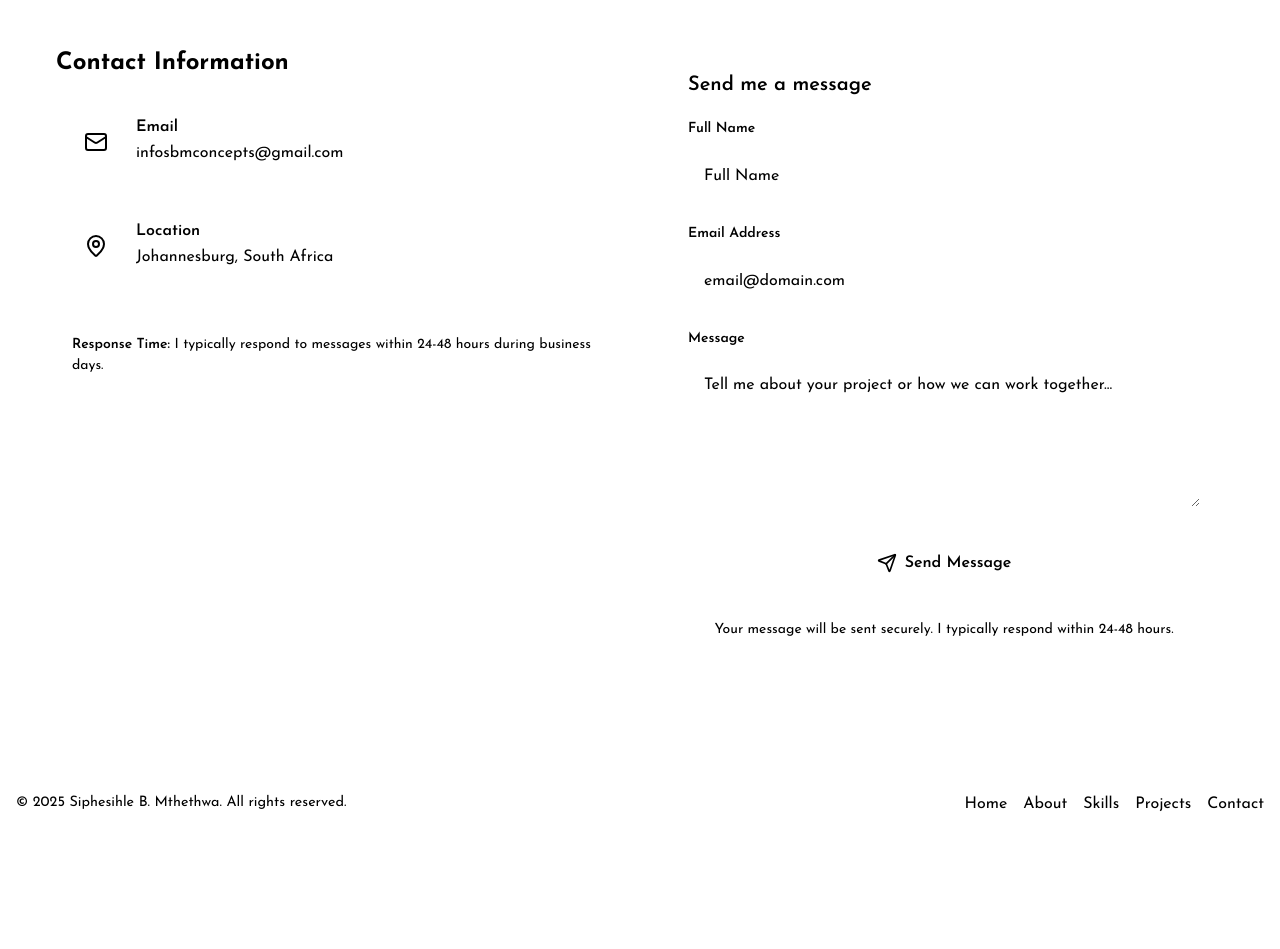
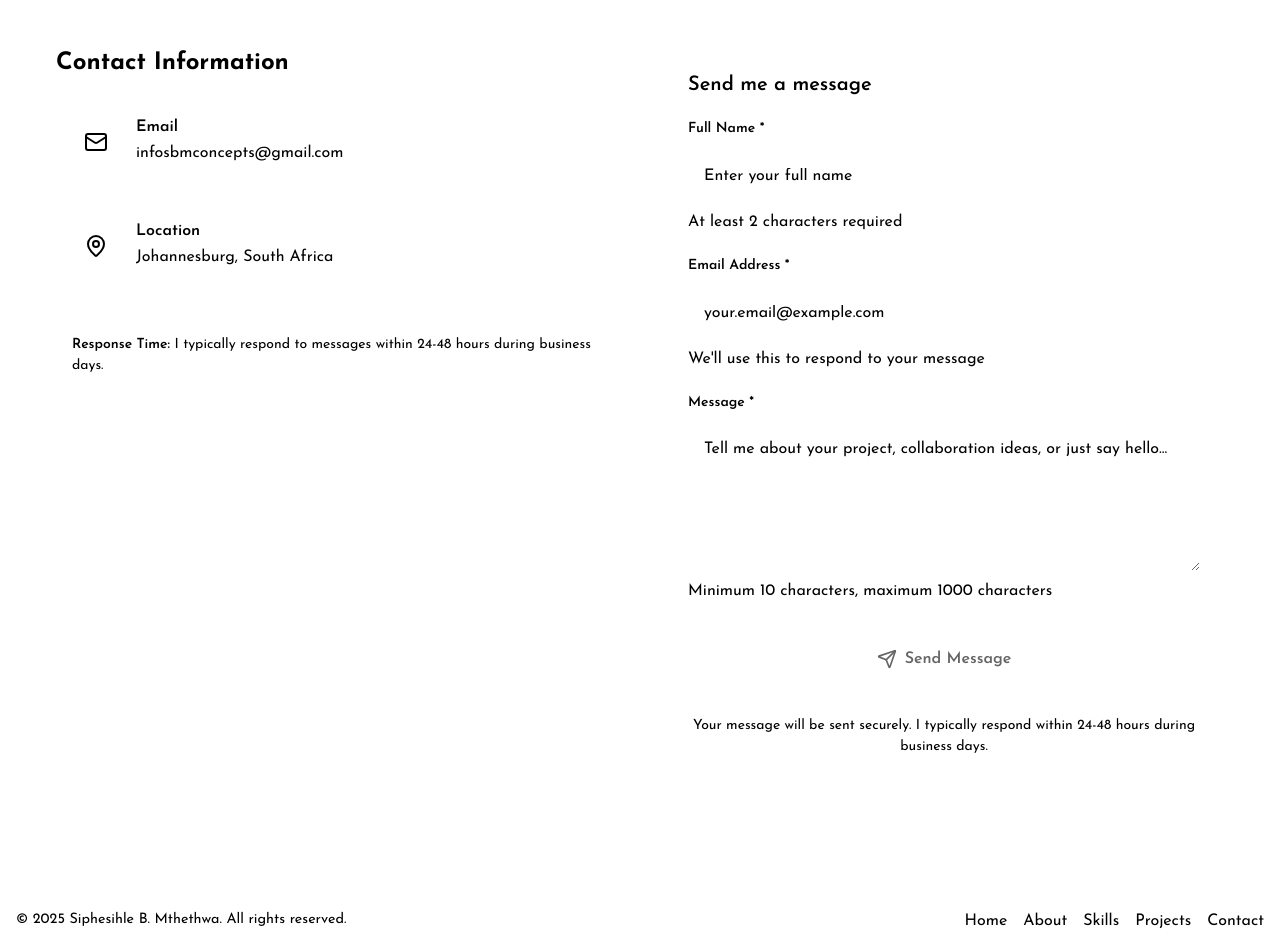
Before and after one commit to Sihle-Thwa/PortfolioV2, a Next.js app: page / in a window 1280 px wide. Shown: the part 2800-3749 px from the top of the page. Before the commit the page ends 3632 px from the top, so only its background shows below. Built offline with nearby package versions, Linux system fonts and the light colour scheme.

Commit message:
refactor: enhance contact form error handling and improve accessibility; update ContactSection structure

```diff
--- a/src/app/components/forms/contact-form.tsx
+++ b/src/app/components/forms/contact-form.tsx
@@ -1,5 +1,6 @@
 "use client";
 
+import { useCallback, useRef } from "react";
 import { useForm } from "react-hook-form";
 import { zodResolver } from "@hookform/resolvers/zod";
 import { useMutation } from "@tanstack/react-query";
@@ -7,16 +8,50 @@ import { toast } from "react-hot-toast";
 import { contactSchema, type ContactFormData } from "../../lib/validations";
 import { Loader2, Send } from "lucide-react";
 
+// Types for API responses
+interface ApiSuccessResponse {
+  message: string;
+  success: true;
+  messageId?: string;
+  timestamp: string;
+}
+
+interface ApiErrorResponse {
+  error: string;
+  message: string;
+  success: false;
+  timestamp: string;
+  details?: Record<string, unknown>;
+}
+
+interface ValidationErrorResponse extends ApiErrorResponse {
+  issues: Array<{
+    field: string;
+    message: string;
+  }>;
+}
+
 /**
- * Submit contact form data to API
- * Server-side validation and email sending
+ * Submit contact form data to API with enhanced error handling
+ * @param data - Validated contact form data
+ * @returns Promise resolving to API response
  */
-async function submitContactForm(data: ContactFormData) {
+async function submitContactForm(data: ContactFormData): Promise<ApiSuccessResponse> {
+  const controller = new AbortController();
+  const timeoutId = setTimeout(() => controller.abort(), 30000); // 30 second timeout
+
+  try {
     const response = await fetch("/api/contact", {
       method: "POST",
-    headers: { "Content-Type": "application/json" },
+      headers: {
+        "Content-Type": "application/json",
+        "Accept": "application/json"
+      },
       body: JSON.stringify(data),
+      signal: controller.signal,
     });
+
+    clearTimeout(timeoutId);
 
     // Handle successful response
     if (response.ok) {
@@ -24,93 +59,218 @@ async function submitContactForm(data: ContactFormData) {
 
       // Parse JSON response
       if (contentType.includes("application/json")) {
-      return response.json();
+        const result = await response.json();
+        return result as ApiSuccessResponse;
       }
 
       // Handle 204 No Content
       if (response.status === 204) {
-      return { success: true };
+        return {
+          success: true,
+          message: "Message sent successfully!",
+          timestamp: new Date().toISOString()
+        };
       }
 
-    // Fallback to text
-    return { success: true, data: await response.text() };
+      // Fallback for non-JSON success responses
+      return {
+        success: true,
+        message: "Message sent successfully!",
+        timestamp: new Date().toISOString()
+      };
     }
 
-  // Handle error responses
+    // Handle error responses with detailed error parsing
     let errorMessage = "Failed to send message. Please try again.";
+    let errorDetails: Record<string, unknown> | undefined;
 
     try {
-    const errorData = await response.json();
+      const errorData: ApiErrorResponse | ValidationErrorResponse = await response.json();
       errorMessage = errorData.message || errorData.error || errorMessage;
+
+      // Handle validation errors specifically
+      if ('issues' in errorData && errorData.issues) {
+        const fieldErrors = errorData.issues.map(issue => `${issue.field}: ${issue.message}`).join(", ");
+        errorMessage = `Validation error: ${fieldErrors}`;
+      }
+
+      errorDetails = errorData.details;
     } catch {
-    // If JSON parsing fails, try to get text
+      // If JSON parsing fails, try to get text response
       try {
         const errorText = await response.text();
         if (errorText) {
           errorMessage = errorText;
         }
       } catch {
-      // Use default error message
+        // Use status-specific error messages
+        switch (response.status) {
+          case 429:
+            errorMessage = "Too many requests. Please wait before sending another message.";
+            break;
+          case 503:
+            errorMessage = "Email service is temporarily unavailable. Please try again later.";
+            break;
+          case 500:
+            errorMessage = "Server error. Please try again later.";
+            break;
+          default:
+            errorMessage = `Request failed with status ${response.status}`;
+        }
       }
     }
 
-  throw new Error(errorMessage);
+    const error = new Error(errorMessage) as Error & { details?: Record<string, unknown>; status?: number };
+    error.details = errorDetails;
+    error.status = response.status;
+    throw error;
+
+  } catch (error) {
+    clearTimeout(timeoutId);
+
+    // Handle network and timeout errors
+    if (error instanceof Error) {
+      if (error.name === 'AbortError') {
+        throw new Error("Request timeout. Please check your connection and try again.");
+      }
+      if (error.message.includes('fetch')) {
+        throw new Error("Network error. Please check your connection and try again.");
+      }
+    }
+
+    throw error;
+  }
 }
 
 export default function ContactForm() {
+  // Ref for form reset and focus management
+  const formRef = useRef<HTMLFormElement>(null);
+  const nameInputRef = useRef<HTMLInputElement>(null);
+
   const {
     register,
     handleSubmit,
     reset,
-    formState: { errors, isSubmitting },
+    formState: { errors, isSubmitting, isValid },
+    watch,
+    clearErrors,
   } = useForm<ContactFormData>({
     resolver: zodResolver(contactSchema),
     mode: "onBlur", // Validate on blur for better UX
+    defaultValues: {
+      name: "",
+      email: "",
+      message: "",
+    },
   });
+
+  // Watch form values for dynamic validation feedback
+  const watchedValues = watch();
+  const hasContent = Object.values(watchedValues).some(value => value && value.trim().length > 0);
 
   const mutation = useMutation({
     mutationFn: submitContactForm,
     onSuccess: (data) => {
       const successMessage = data?.message || "Message sent successfully! I'll get back to you soon.";
-      toast.success(successMessage);
+      toast.success(successMessage, {
+        duration: 5000,
+        position: 'top-center',
+      });
       reset();
+
+      // Focus back to name input for better UX
+      setTimeout(() => {
+        nameInputRef.current?.focus();
+      }, 100);
     },
-    onError: (error: Error) => {
-      toast.error(error.message || "Failed to send message. Please try again.");
+    onError: (error: Error & { details?: Record<string, unknown>; status?: number }) => {
+      console.error('Form submission error:', error);
+
+      const errorMessage = error.message || "Failed to send message. Please try again.";
+
+      // Provide more specific error messages based on error type
+      if (error.status === 429) {
+        toast.error("Too many requests. Please wait before sending another message.", {
+          duration: 6000,
+          position: 'top-center',
+        });
+      } else if (error.status === 503) {
+        toast.error("Email service is temporarily unavailable. Please try again later or contact me directly.", {
+          duration: 6000,
+          position: 'top-center',
+        });
+      } else {
+        toast.error(errorMessage, {
+          duration: 4000,
+          position: 'top-center',
+        });
+      }
     },
   });
 
-  const onSubmit = (data: ContactFormData) => {
+  const onSubmit = useCallback((data: ContactFormData) => {
+    // Clear any existing errors
+    clearErrors();
+
+    // Submit the form
     mutation.mutate(data);
+  }, [mutation, clearErrors]);
+
+  // Enhanced loading state that considers both form validation and API request
+  const isLoading = mutation.isPending || isSubmitting;
+
+  // Accessibility: Announce form status to screen readers
+  const getFormAriaLabel = () => {
+    if (isLoading) return "Sending your message, please wait";
+    if (mutation.isError) return "Form submission failed, please review and try again";
+    if (mutation.isSuccess) return "Message sent successfully";
+    return "Contact form";
   };
 
-  const isLoading = mutation.isPending || isSubmitting;
-
   return (
-    <form onSubmit={handleSubmit(onSubmit)} className="contact-form" noValidate>
+    <form
+      ref={formRef}
+      onSubmit={handleSubmit(onSubmit)}
+      className="contact-form"
+      noValidate
+      aria-label={getFormAriaLabel()}
+      aria-busy={isLoading}
+    >
       {/* Name Field */}
       <div className="form-field">
         <label
           htmlFor="name"
           className="form-label"
         >
-          Full Name
+          Full Name <span aria-hidden="true">*</span>
         </label>
         <input
           {...register("name")}
+          ref={(e) => {
+            register("name").ref(e);
+            nameInputRef.current = e;
+          }}
           type="text"
           id="name"
-          placeholder="Full Name"
+          placeholder="Enter your full name"
           autoComplete="name"
           aria-invalid={errors.name ? "true" : "false"}
-          aria-describedby={errors.name ? "name-error" : undefined}
+          aria-describedby={errors.name ? "name-error" : "name-help"}
           className={`form-input ${errors.name ? "form-input--error" : ""}`}
+          disabled={isLoading}
+          required
         />
+        {!errors.name && (
+          <p id="name-help" className="form-help" aria-live="polite">
+            At least 2 characters required
+          </p>
+        )}
         {errors.name && (
           <p
             id="name-error"
             className="form-error"
             role="alert"
+            aria-live="assertive"
           >
             {errors.name.message}
           </p>
@@ -123,23 +283,31 @@ export default function ContactForm() {
           htmlFor="email"
           className="form-label"
         >
-          Email Address
+          Email Address <span aria-hidden="true">*</span>
         </label>
         <input
           {...register("email")}
           type="email"
           id="email"
-          placeholder="email@domain.com"
+          placeholder="your.email@example.com"
           autoComplete="email"
           aria-invalid={errors.email ? "true" : "false"}
-          aria-describedby={errors.email ? "email-error" : undefined}
+          aria-describedby={errors.email ? "email-error" : "email-help"}
           className={`form-input ${errors.email ? "form-input--error" : ""}`}
+          disabled={isLoading}
+          required
         />
+        {!errors.email && (
+          <p id="email-help" className="form-help" aria-live="polite">
+            We&apos;ll use this to respond to your message
+          </p>
+        )}
         {errors.email && (
           <p
             id="email-error"
             className="form-error"
             role="alert"
+            aria-live="assertive"
           >
             {errors.email.message}
           </p>
@@ -152,22 +320,31 @@ export default function ContactForm() {
           htmlFor="message"
           className="form-label"
         >
-          Message
+          Message <span aria-hidden="true">*</span>
         </label>
         <textarea
           {...register("message")}
           id="message"
           rows={5}
-          placeholder="Tell me about your project or how we can work together..."
+          placeholder="Tell me about your project, collaboration ideas, or just say hello..."
           aria-invalid={errors.message ? "true" : "false"}
-          aria-describedby={errors.message ? "message-error" : undefined}
+          aria-describedby={errors.message ? "message-error" : "message-help"}
           className={`form-textarea ${errors.message ? "form-textarea--error" : ""}`}
+          disabled={isLoading}
+          maxLength={1000}
+          required
         />
+        {!errors.message && (
+          <p id="message-help" className="form-help" aria-live="polite">
+            Minimum 10 characters, maximum 1000 characters
+          </p>
+        )}
         {errors.message && (
           <p
             id="message-error"
             className="form-error"
             role="alert"
+            aria-live="assertive"
           >
             {errors.message.message}
           </p>
@@ -177,26 +354,50 @@ export default function ContactForm() {
       {/* Submit Button */}
       <button
         type="submit"
-        disabled={isLoading}
-        className="form-submit"
+        disabled={isLoading || !isValid}
+        className={`form-submit ${(!isValid && hasContent) ? "form-submit--disabled" : ""}`}
+        aria-describedby="submit-help"
       >
         {isLoading ? (
           <>
-            <Loader2 className="form-submit-icon form-submit-icon--loading" aria-hidden="true" />
+            <Loader2
+              className="form-submit-icon form-submit-icon--loading"
+              aria-hidden="true"
+              size={18}
+            />
             <span>Sending...</span>
           </>
         ) : (
           <>
-            <Send className="form-submit-icon" aria-hidden="true" />
+            <Send
+              className="form-submit-icon"
+              aria-hidden="true"
+              size={18}
+            />
             <span>Send Message</span>
           </>
         )}
       </button>
 
       {/* Helper Text */}
-      <p className="form-helper">
-        Your message will be sent securely. I typically respond within 24-48 hours.
+      <div className="form-footer">
+        <p id="submit-help" className="form-helper" aria-live="polite">
+          Your message will be sent securely. I typically respond within 24-48 hours during business days.
         </p>
+
+        {/* Form Status */}
+        {mutation.isSuccess && (
+          <p className="form-status form-status--success" role="status" aria-live="polite">
+            ✓ Message sent successfully!
+          </p>
+        )}
+
+        {mutation.isError && !isLoading && (
+          <p className="form-status form-status--error" role="alert" aria-live="assertive">
+            ✗ Failed to send message. Please try again.
+          </p>
+        )}
+      </div>
     </form>
   );
 }
--- a/src/app/components/sections/contact/ContactSection.tsx
+++ b/src/app/components/sections/contact/ContactSection.tsx
@@ -1,39 +1,38 @@
-"use client";
 import ContactForm from "../../forms/contact-form";
 import { Mail, MapPin } from "lucide-react";
 import "./contactsection.css";
 
 export default function ContactSection() {
   return (
-    <section
+    <div
       id="contact"
       className="contact-section"
       aria-labelledby="contact-heading"
     >
       <div className="contact-container">
-        <header className="contact-header">
-          <h2 id="contact-heading" className="contact-title">
+        <div className="contact-header">
+          <div id="contact-heading" className="contact-title">
             Get In Touch
-          </h2>
-          <p className="contact-subtitle">
+          </div>
+          <div className="contact-subtitle">
             Have a project in mind or want to collaborate? Feel free to reach out!
-          </p>
-        </header>
+          </div>
+        </div>
 
         <div className="contact-content">
           {/* Contact Information */}
-          <aside
+          <div
             className="contact-info"
             aria-labelledby="contact-info-heading"
           >
             <div className="contact-info-wrapper">
-              <h3
+              <div
                 id="contact-info-heading"
                 className="contact-info-title"
               >
                 Contact Information
-              </h3>
-              <address className="contact-address">
+              </div>
+              <div className="contact-address">
                 <div className="contact-item">
                   <div
                     className="contact-icon-wrapper contact-icon-wrapper--email"
@@ -42,9 +41,9 @@ export default function ContactSection() {
                     <Mail className="contact-icon" size={24} />
                   </div>
                   <div className="contact-details">
-                    <h4 className="contact-label">
+                    <div className="contact-label">
                       Email
-                    </h4>
+                    </div>
                     <a
                       href="mailto:infosbmconcepts@gmail.com"
                       className="contact-link"
@@ -63,39 +62,39 @@ export default function ContactSection() {
                     <MapPin className="contact-icon" size={24} />
                   </div>
                   <div className="contact-details">
-                    <h4 className="contact-label">
+                    <div className="contact-label">
                       Location
-                    </h4>
-                    <p className="contact-text">
+                    </div>
+                    <div className="contact-text">
                       Johannesburg, South Africa
-                    </p>
+                    </div>
                   </div>
                 </div>
-              </address>
+              </div>
 
               <div className="contact-response-info">
-                <p className="contact-response-text">
+                <div className="contact-response-text">
                   <strong>Response Time:</strong> I typically respond to messages within 24-48 hours during business days.
-                </p>
+                </div>
               </div>
             </div>
-          </aside>
+          </div>
 
           {/* Contact Form */}
           <main
             className="contact-form-section"
             aria-labelledby="contact-form-heading"
           >
-            <h3
+            <div
               id="contact-form-heading"
               className="contact-form-title"
             >
               Send me a message
-            </h3>
+            </div>
             <ContactForm />
           </main>
         </div>
       </div>
-    </section>
+    </div>
   );
 }
```
Lines whose indentation alone changed are shown as unchanged.
